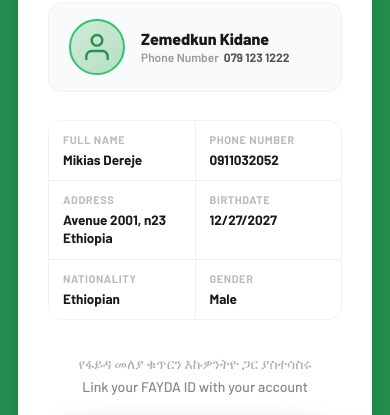
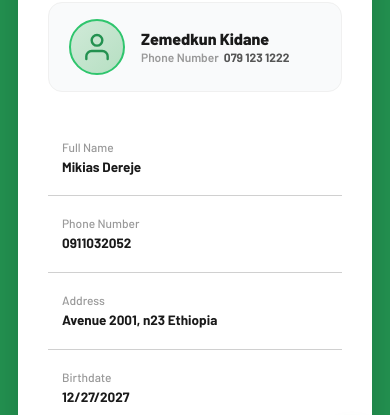
Before and after one commit to Hakevesc/m-pesa-fayda, a plain HTML site: page confirm-profile.html in a window 390 px wide. Shown: the part 360-775 px from the top of the page. Drawn offline with Linux system fonts and the light colour scheme.

Commit message:
Update confirm-profile.html and global.css

```diff
--- a/confirm-profile.html
+++ b/confirm-profile.html
@@ -38,36 +38,48 @@
     .profile-phone-label { font-size: 12px; font-weight: 600; color: #999; }
     .profile-phone-val   { font-size: 12px; font-weight: 700; color: #555; }
 
-    /* Two-column fields grid */
+    /* Two-column stacked fields */
     .fields-grid {
       display: grid;
       grid-template-columns: 1fr 1fr;
-      gap: 1px;
-      background: #f0f0f0;
-      border: 1px solid #f0f0f0;
-      border-radius: 14px;
-      overflow: hidden;
       margin-bottom: 32px;
     }
 
     .field-cell {
       display: flex;
       flex-direction: column;
-      gap: 5px;
-      padding: 16px 18px;
-      background: #fff;
+      gap: 4px;
+      padding: 18px 0;
+      border-bottom: 1px solid #d0d0d0;
+    }
+
+    .field-cell:nth-last-child(-n+2) {
+      border-bottom: none;
+    }
+
+    @media (max-width: 768px) {
+      .fields-grid {
+        grid-template-columns: 1fr;
+      }
+      .field-cell {
+        padding: 22px 0;
+      }
+      .field-cell:nth-last-child(-n+2) {
+        border-bottom: 1px solid #d0d0d0;
+      }
+      .field-cell:last-child {
+        border-bottom: none;
+      }
     }
 
     .field-label {
-      font-size: 11px;
-      font-weight: 700;
-      color: #bbb;
-      text-transform: uppercase;
-      letter-spacing: 0.6px;
+      font-size: 12px;
+      font-weight: 500;
+      color: #999;
     }
 
     .field-value {
-      font-size: 15px;
+      font-size: 16px;
       font-weight: 700;
       color: #1a1a1a;
       line-height: 1.3;
--- a/global.css
+++ b/global.css
@@ -836,7 +836,7 @@ body {
   }
 
   .field-cell {
-    padding: 12px 14px !important;
+    padding: 20px 14px !important;
   }
 
   .field-value {
```
